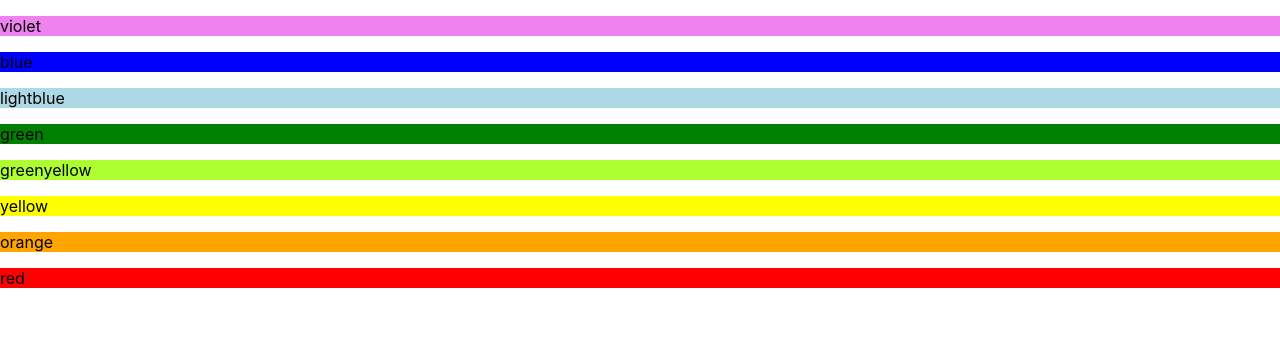
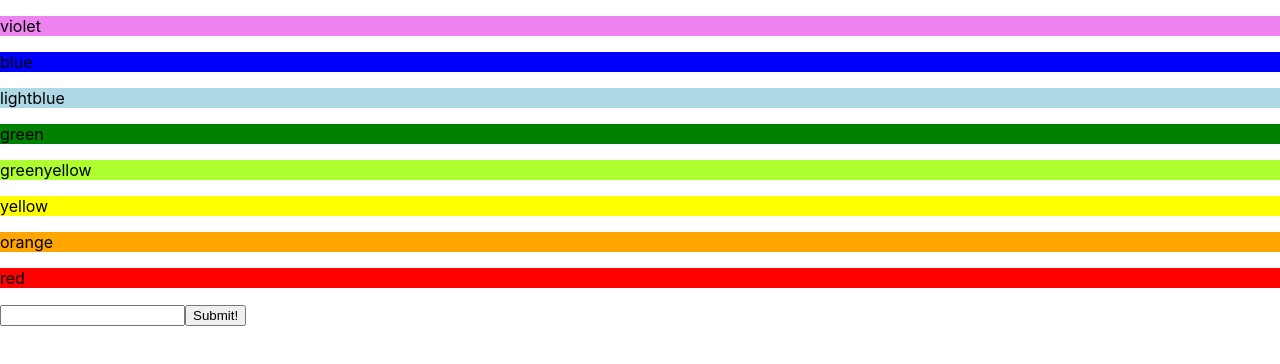
Before and after one commit to ashhvee/Create-a-React-Rainbow, a React (Create React App) app: page / in a window 1280 px wide. Shown: the top 364 px of the page. Built offline with nearby package versions, Linux system fonts and the light colour scheme.

Commit message:
color bar renders after input

```diff
--- a/src/App.js
+++ b/src/App.js
@@ -1,28 +1,32 @@
 import React, { useState } from 'react'
 // Import component just built from colorblock.js
-import ColorBlock from './ColorBlock'
+import ColorBlock from './components/ColorBlock'
+import ColorForm from './components/ColorForm'
 
 function App(){
-  let colors = [
+  let [colors, setColors] = useState ([
     'violet', 'blue',
     'lightblue', 'green',
     'greenyellow', 'yellow',
     'orange', 'red'
-  ]
+  ])
+
+  const addColor = (newColor) => {
+      setColors([...colors, newColor])
+  }
 
   let colorMap = colors.map((color, i) => {
     return (
-      <ColorBlock color= {color} />
+      <ColorBlock key={i} color={color} />
     )
   })
 
   return (
-    <div className = "App">
-      {colors.map((color, i) =>
-      <ColorBlock key={i} color={color} />
-      )}
+    <div className="App">
+      {colorMap}
+      <ColorForm />
     </div>
   )
 }
 
-export default App;
+export default App
--- /dev/null
+++ b/src/components/ColorForm.js
@@ -0,0 +1,21 @@
+import React, { useState } from 'react'
+
+function ColorForm(props){
+    let [input, setInput] = useState('')
+
+    const handleSubmit = (e) => {
+        e.preventDefault()
+        props.addColor(input)
+    }
+
+    return (
+        <div>
+            <form onSubmit={handleSubmit}>
+                <input type="text" onChange={(e) => setInput(e.target.value)} />
+                <button type="submit">Submit!</button>
+            </form>
+        </div>
+    )
+}
+
+export default ColorForm
```
Also changed, not shown: src/components/ColorBlock.js (renamed from src/ColorBlock.js).
